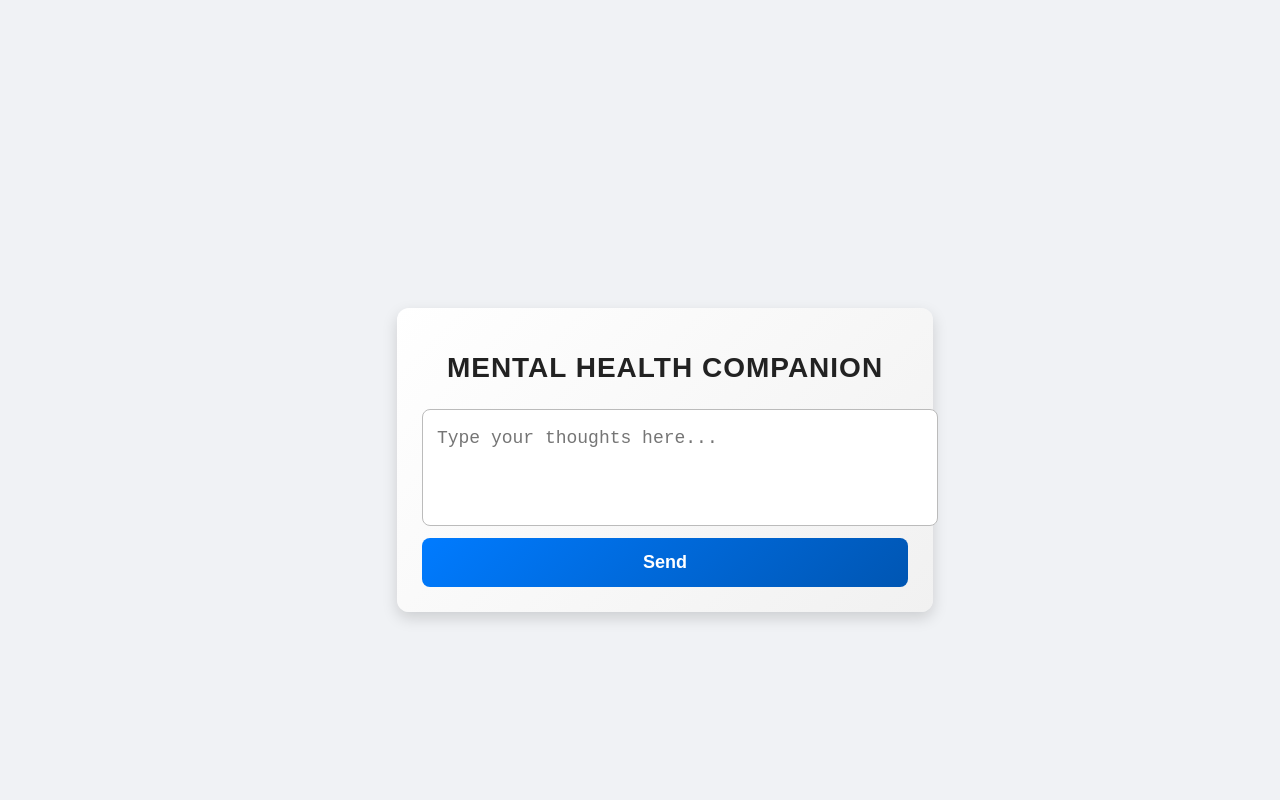
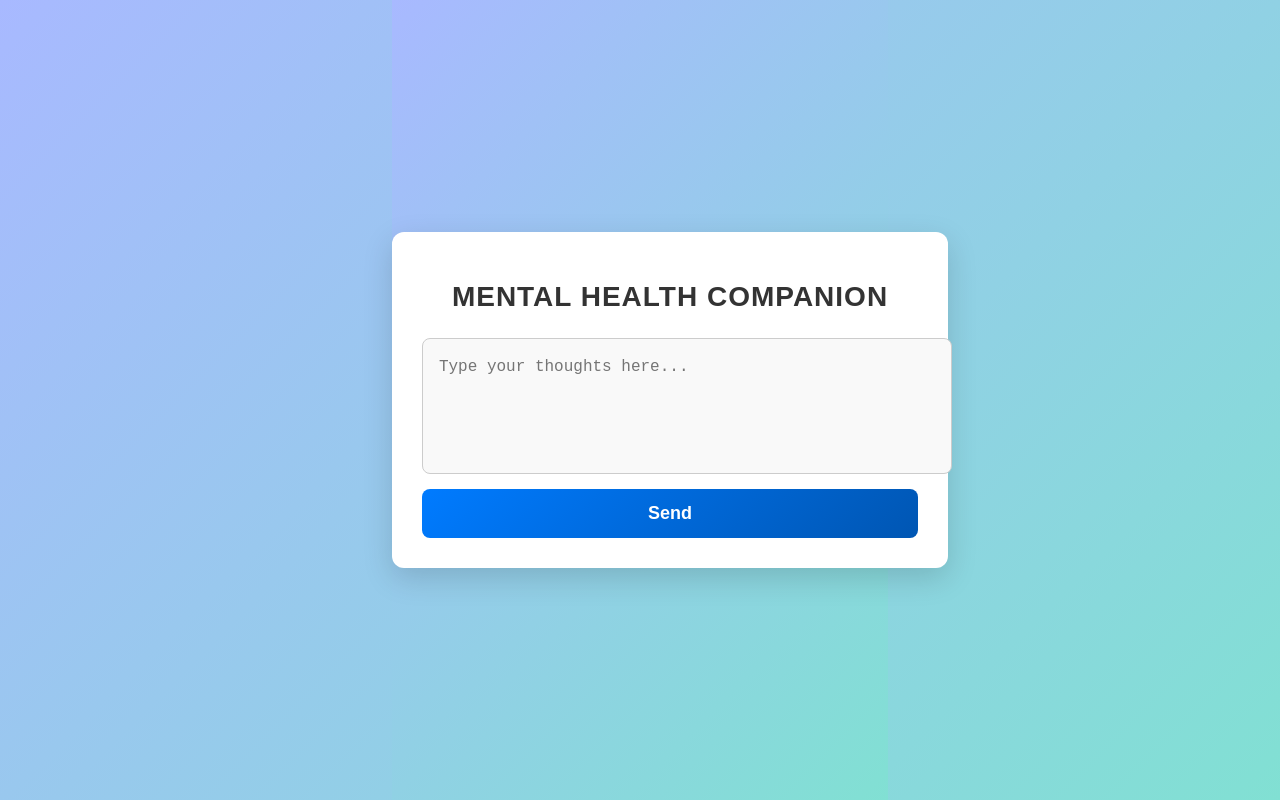
Before and after one commit to uaalumni02/mh_chatbot_front, a React (Create React App) app: page /chat/1 in a window 1280 px wide. Built offline with nearby package versions, Linux system fonts and the light colour scheme.

Commit message:
update css

```diff
--- a/src/pages/Chat.js
+++ b/src/pages/Chat.js
@@ -48,7 +48,7 @@ const Chatbot = () => {
           value={prompt}
           onChange={(e) => setPrompt(e.target.value)}
           placeholder="Type your thoughts here..."
-          rows="3"
+          rows="4"
         />
         <button onClick={handleSubmit} disabled={loading}>
           {loading ? "Processing..." : "Send"}
--- a/src/static/chat.css
+++ b/src/static/chat.css
@@ -1,93 +1,106 @@
-/* Polished and Professional Chatbot UI */
-.chatbot-container {
-  width: 100% !important;
-  max-width: 550px !important; /* Slightly wider for better spacing */
-  margin: 100px auto !important;
-  padding: 25px !important;
-  border-radius: 12px !important;
-  background: linear-gradient(135deg, #ffffff, #f1f1f1) !important; /* Subtle gradient */
-  box-shadow: 0 6px 15px rgba(0, 0, 0, 0.15) !important;
-  text-align: center !important;
-  position: relative !important;
-  top: 60px !important;
+/* General Styles */
+body, html {
+  margin: 0;
+  padding: 0;
+  font-family: 'Poppins', sans-serif;
+  background: linear-gradient(135deg, #A8B9FF, #81E0D3); /* Modern gradient background */
+  display: flex;
+  justify-content: center;
+  align-items: center;
+  height: 100vh;
 }
 
-h1 {
-  color: #222 !important;
-  font-size: 28px !important;
-  font-weight: bold !important;
-  margin-bottom: 25px !important;
-  text-transform: uppercase !important;
-  letter-spacing: 1px !important;
+/* Chatbot Container */
+.chatbot-container {
+  width: 100%;
+  max-width: 600px;
+  margin: 80px auto;
+  padding: 30px;
+  border-radius: 12px;
+  background: #ffffff;
+  box-shadow: 0px 10px 30px rgba(0, 0, 0, 0.15);
+  text-align: center;
 }
 
+/* Title */
+h1 {
+  color: #333;
+  font-size: 28px;
+  font-weight: bold;
+  margin-bottom: 25px;
+  text-transform: uppercase;
+  letter-spacing: 1px;
+}
+
+/* Chat Input Area */
 .chat-input-area {
-  display: flex !important;
-  flex-direction: column !important;
-  gap: 12px !important;
+  display: flex;
+  flex-direction: column;
+  gap: 15px;
 }
 
 textarea {
-  width: 100% !important;
-  padding: 14px !important;
-  border: 1px solid #bbb !important;
-  border-radius: 8px !important;
-  font-size: 18px !important;
-  resize: none !important;
-  line-height: 1.6 !important;
-  background: #fff !important;
-  transition: border 0.3s ease !important;
+  width: 100%;
+  padding: 16px;
+  border: 1px solid #ccc;
+  border-radius: 8px;
+  font-size: 16px;
+  resize: none;
+  line-height: 1.6;
+  background: #f9f9f9;
+  transition: border 0.3s ease;
 }
 
 textarea:focus {
-  border-color: #007bff !important;
-  outline: none !important;
-  box-shadow: 0 0 5px rgba(0, 123, 255, 0.5) !important;
+  border-color: #007bff;
+  outline: none;
+  box-shadow: 0 0 5px rgba(0, 123, 255, 0.5);
 }
 
 button {
-  padding: 14px !important;
-  border: none !important;
-  border-radius: 8px !important;
-  background: linear-gradient(135deg, #007bff, #0056b3) !important;
-  color: white !important;
-  font-size: 18px !important;
-  font-weight: bold !important;
-  cursor: pointer !important;
-  transition: all 0.3s ease !important;
+  padding: 14px;
+  border: none;
+  border-radius: 8px;
+  background: linear-gradient(135deg, #007bff, #0056b3);
+  color: white;
+  font-size: 18px;
+  font-weight: bold;
+  cursor: pointer;
+  transition: all 0.3s ease;
 }
 
 button:hover {
-  background: linear-gradient(135deg, #0056b3, #004094) !important;
-  transform: translateY(-2px) !important;
-  box-shadow: 0 4px 10px rgba(0, 0, 0, 0.2) !important;
+  background: linear-gradient(135deg, #0056b3, #004094);
+  transform: translateY(-2px);
+  box-shadow: 0 4px 10px rgba(0, 0, 0, 0.2);
 }
 
 button:disabled {
-  background-color: #ccc !important;
-  cursor: not-allowed !important;
-  opacity: 0.7 !important;
+  background-color: #ccc;
+  cursor: not-allowed;
+  opacity: 0.7;
 }
 
+/* Chat Response */
 .chat-response {
-  margin-top: 18px !important;
-  padding: 18px !important;
-  background: #e9f5ff !important;
-  border-left: 4px solid #007bff !important;
-  border-radius: 8px !important;
-  text-align: left !important;
-  font-size: 18px !important;
-  line-height: 1.6 !important;
-  font-style: italic !important;
-  word-wrap: break-word !important;
-  overflow: hidden !important;
-  max-height: 200px !important; /* Prevents excessive stretching */
-  overflow-y: auto !important; /* Enables scrolling for long responses */
+  margin-top: 20px;
+  padding: 18px;
+  background: #e9f5ff;
+  border-left: 4px solid #007bff;
+  border-radius: 8px;
+  text-align: left;
+  font-size: 16px;
+  line-height: 1.6;
+  font-style: italic;
+  word-wrap: break-word;
+  max-height: 300px;
+  overflow-y: auto;
 }
 
+/* Error Message */
 .error {
-  color: #d9534f !important;
-  margin-top: 12px !important;
-  font-size: 17px !important;
-  font-weight: bold !important;
+  color: #d9534f;
+  margin-top: 12px;
+  font-size: 17px;
+  font-weight: bold;
 }
--- a/src/static/login.css
+++ b/src/static/login.css
@@ -3,7 +3,7 @@ body, html {
     margin: 0;
     padding: 0;
     font-family: 'Poppins', sans-serif;
-    background-color: #f0f2f5;
+    background: linear-gradient(135deg, #A8B9FF, #81E0D3); /* Gradient background for a modern look */
     display: flex;
     justify-content: center;
     align-items: center;
@@ -15,7 +15,7 @@ body, html {
     background: #ffffff;
     padding: 40px;
     border-radius: 12px;
-    box-shadow: 0px 4px 20px rgba(0, 0, 0, 0.1);
+    box-shadow: 0px 10px 30px rgba(0, 0, 0, 0.15); /* Elevated shadow effect */
     width: 100%;
     max-width: 400px;
     text-align: center;
@@ -24,19 +24,19 @@ body, html {
 /* Login Box */
 .login-box h1 {
     color: #333;
-    font-size: 24px;
+    font-size: 28px; /* Slightly larger heading */
     margin-bottom: 10px;
 }
 
 .login-box p {
     color: #666;
-    font-size: 14px;
+    font-size: 16px;
     margin-bottom: 20px;
 }
 
 /* Form Fields */
 .form-group {
-    margin-bottom: 15px;
+    margin-bottom: 20px; /* More spacing between fields */
     text-align: left;
 }
 
@@ -50,10 +50,11 @@ body, html {
 
 .form-group input {
     width: 100%;
-    padding: 10px;
+    padding: 12px;
     border: 1px solid #ccc;
-    border-radius: 6px;
-    font-size: 14px;
+    border-radius: 8px; /* More rounded borders */
+    font-size: 16px;
+    transition: border 0.3s ease;
 }
 
 .form-group input:focus {
@@ -72,13 +73,13 @@ body, html {
 /* Login Button */
 .login-button {
     width: 100%;
-    padding: 12px;
+    padding: 14px;
     border: none;
     background-color: #007bff;
     color: white;
     font-size: 16px;
     font-weight: bold;
-    border-radius: 6px;
+    border-radius: 8px; /* More rounded button */
     cursor: pointer;
     transition: background 0.3s ease;
 }
@@ -115,3 +116,17 @@ body, html {
 .login-box a:hover {
     text-decoration: underline;
 }
+
+/* Responsive Styles */
+@media (max-width: 500px) {
+    .login-container {
+        padding: 20px;
+        width: 90%;
+    }
+    .login-box h1 {
+        font-size: 24px;
+    }
+    .login-box p {
+        font-size: 14px;
+    }
+}
```
